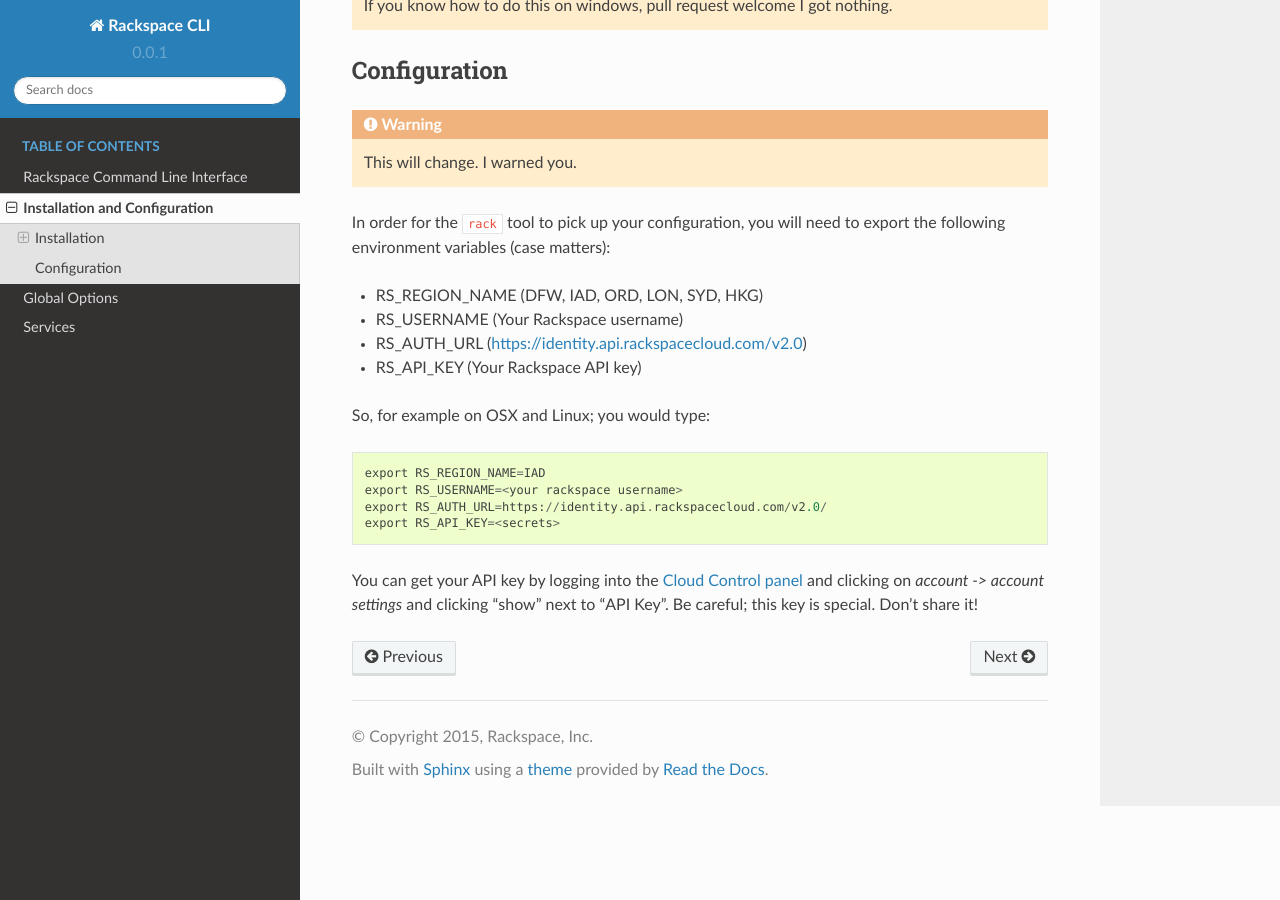
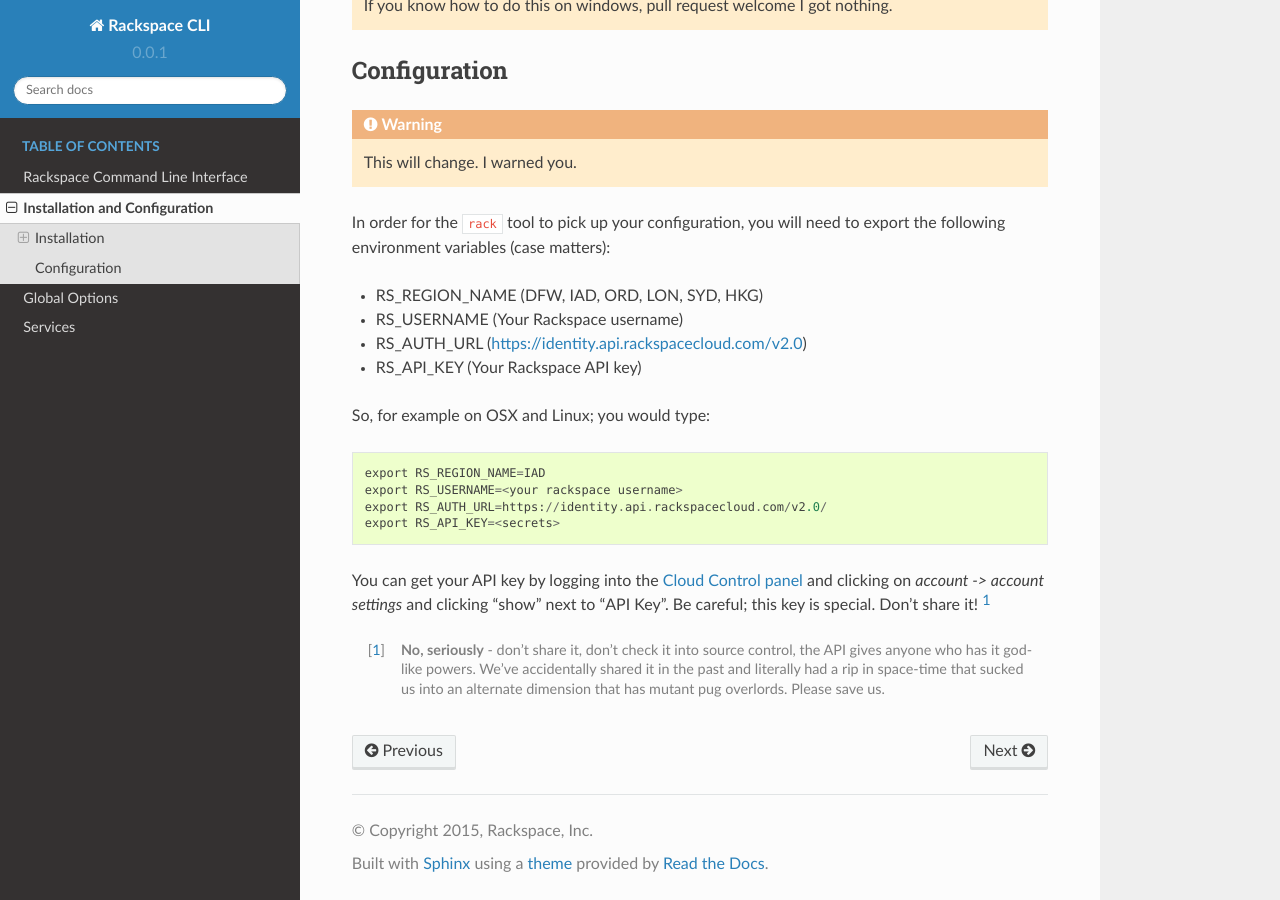
Before and after one commit to rackspace/rack, a Sphinx documentation site: the page built from docs/configuration.rst, in a window 1280 px wide and 900 px high, scrolled down 1139 px. Built offline with Sphinx 7.4.7 and the Read the Docs theme 2.0.0, drawn with Linux system fonts in a browser that asks for light colours.

Commit message:
overlords

```diff
--- a/docs/configuration.rst
+++ b/docs/configuration.rst
@@ -67,9 +67,13 @@
 
 You can get your API key by logging into the `Cloud Control panel`_ and clicking
 on *account -> account settings* and clicking "show" next to "API Key". Be careful;
-this key is special. Don't share it!
+this key is special. Don't share it! [#]_
 
 
+.. [#] **No, seriously** - don't share it, don't check it into source control, the API
+      gives anyone who has it god-like powers. We've accidentally shared it in the
+      past and literally had a rip in space-time that sucked us into an alternate
+      dimension that has mutant pug overlords. Please save us.
 
 .. _go: https://golang.org/
 .. _Mac OSX (64 bit): https://ba7db30ac3f206168dbb-7f12cbe7f0a328a153fa25953cbec5f2.ssl.cf5.rackcdn.com/rack-darwin-amd64
```
